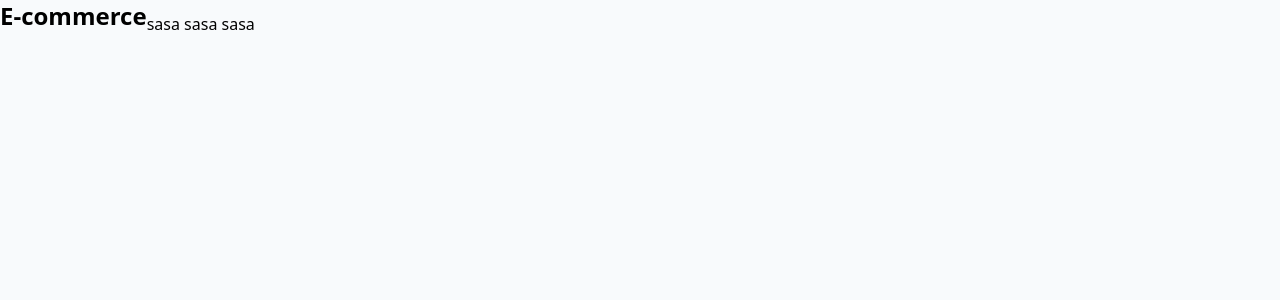
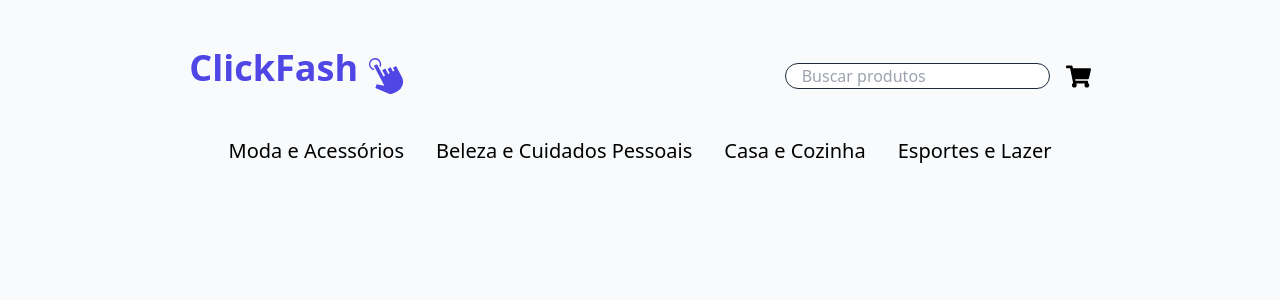
Before and after one commit to thiagodeas/e-commerce, a Next.js app: page / in a window 1280 px wide. Shown: the top 300 px of the page. Built offline with nearby package versions, Linux system fonts and the light colour scheme.

Commit message:
feat: começando criação da home page

```diff
--- a/package.json
+++ b/package.json
@@ -22,6 +22,7 @@
     "react": "^19.0.0",
     "react-dom": "^19.0.0",
     "react-hook-form": "^7.54.2",
+    "react-icons": "^5.5.0",
     "tailwind-merge": "^3.0.1",
     "tailwindcss-animate": "^1.0.7",
     "zod": "^3.24.2"
--- a/src/components/Header.tsx
+++ b/src/components/Header.tsx
@@ -2,6 +2,11 @@
 
 import Link from "next/link";
 import { usePathname } from "next/navigation";
+
+import { FaShoppingCart } from "react-icons/fa";
+import { GiClick } from "react-icons/gi";
+
+
 
 export default function Header () {
     const pathName = usePathname();
@@ -12,13 +17,33 @@ export default function Header () {
     }
 
     return (
-        <header className="w-full flex items-center">
-            <h1 className="text-2xl font-bold mb-4">E-commerce</h1>
-            <nav>
-                <Link href='#'> sasa </ Link>
-                <Link href='#'> sasa </ Link>
-                <Link href='#'> sasa </ Link>
-            </nav>
+        <header className="w-full h-[180px] flex-col justify-between items-center">
+
+            <div className="flex items-center justify-around w-full pt-12">
+                <div className="flex items-center gap-2">
+                    <h1 className="text-4xl font-bold mb-4 text-[#4F46E5]">ClickFash</h1>
+                    <GiClick className="w-[40px] h-[40px] text-[#4F46E5]"/>
+                </div>
+
+                <nav className="flex justify-center items-center gap-4">
+                    <div className="flex items-center justify-center">
+                        <input
+                        type="text"
+                        placeholder="Buscar produtos"
+                        className="px-4 border-[#1E293B] border rounded-full focus:outline-none focus:border-none focus:ring-2 focus:ring-[#6366F1]"
+                        />
+                    </div>
+                    <Link href='#'> <FaShoppingCart className="w-[25px] h-[25px]"/> </Link>
+                </nav>
+
+            </div>
+
+            <div className="flex items-center justify-center gap-8 w-full pt-8 text-[20px]">
+                <Link href='#'> Moda e Acessórios </Link>
+                <Link href='#'> Beleza e Cuidados Pessoais </Link>
+                <Link href='#'> Casa e Cozinha </Link>
+                <Link href='#'> Esportes e Lazer </Link>
+            </div>
         </header>
     );
 }
```
Also changed, not shown: src/middleware.tsx (deleted, +0 -15 lines), 1 other file (tests, documents, lock files or other folders).
